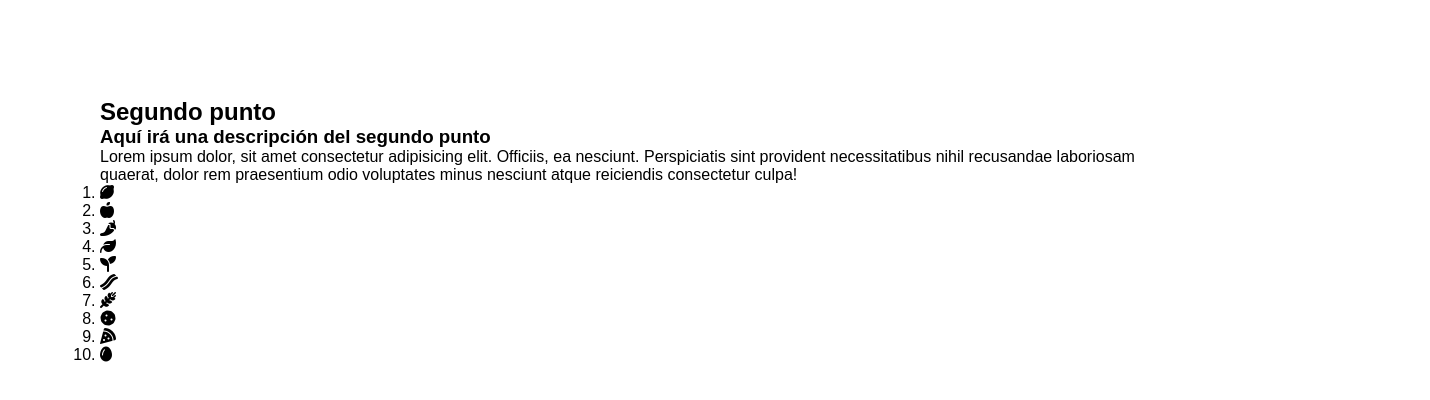
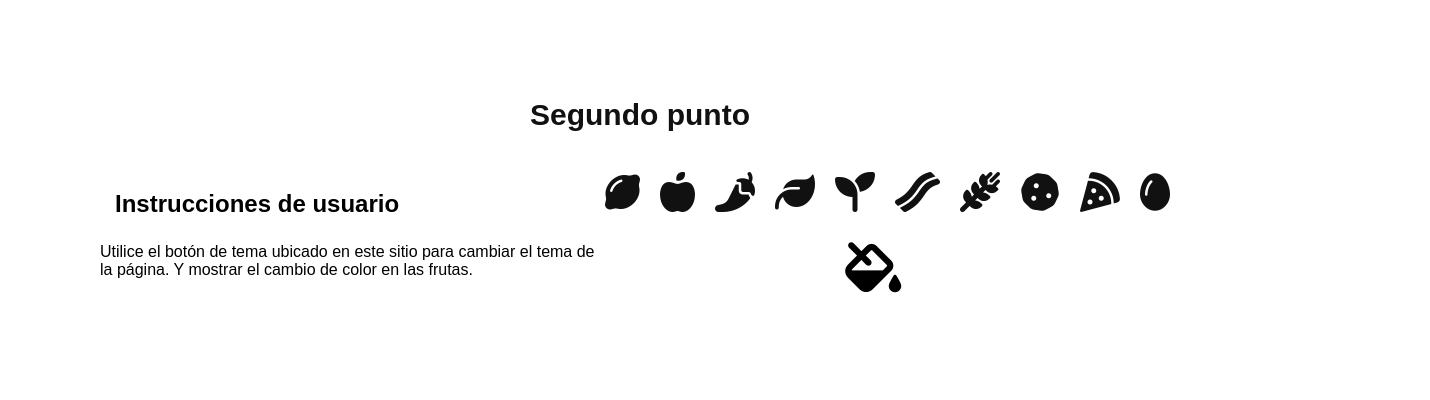
Before and after one commit to aikerary/aikerary.github.io, a plain HTML site: page index.html in a window 1280 px wide. Shown: the part 802-1202 px from the top of the page, 1430 px wide, since content can reach past the window. Drawn offline with Linux system fonts and the light colour scheme.

Commit message:
Avance del punto 2

```diff
--- a/index.html
+++ b/index.html
@@ -9,17 +9,16 @@
     <!-- A basic header -->
     <header>
         <a href="#" class="logo">
-            Proyecto de web
             <figure>
-                <img src="img/logo.png"/>
+                <i class="fa-solid fa-spider"></i>
             </figure>
         </a>
         <nav class="toogle">
             <ul>
-                <li><a href="#">Página principal</a></li>
                 <li><a href="#">Primer punto</a></li>
-                <li><a href="#">Segundo punto</a></li>
-                <li><a href="#">Tercer punto</a></li>
+                <li><a href="#second">Segundo punto</a></li>
+                <li><a href="#">Taller Pseint</a></li>
+                <li><a href="#">Taller Java</a></li>
             </ul>
         </nav>
     </header>
@@ -30,30 +29,37 @@
             <a href="#" class="btn">¡Hey clickéame!</a>
         </div>
     </section>
-    <section class="second">
+    <section class="second" id="second">
         <div class="heading">
             <h2>Segundo punto</h2>
         </div>
         <div class="content">
             <div class="contentBox">
-                <h3>Aquí irá una descripción del segundo punto</h3>
+                <h3>Instrucciones de usuario</h3>
                 <p>
-                    Lorem ipsum dolor, sit amet consectetur adipisicing elit. Officiis, ea nesciunt. Perspiciatis sint provident necessitatibus nihil recusandae laboriosam quaerat, dolor rem praesentium odio voluptates minus nesciunt atque reiciendis consectetur culpa!
+                    Utilice el botón de tema ubicado en este sitio para cambiar el tema de la página.
+                    Y mostrar el cambio de color en las frutas.
                 </p>
-                <ol>
-                    <li class="odd"><i class="fa-solid fa-lemon"></i></li>
-                    <li class="even"><i class="fa-solid fa-apple-whole"></i></li>
-                    <li class="odd"><i class="fa-solid fa-pepper-hot"></i></li>
-                    <li class="even"><i class="fa-solid fa-leaf"></i></li>
-                    <li class="odd"><i class="fa-solid fa-seedling"></i></li>
-                    <li class="even"><i class="fa-solid fa-bacon"></i></li>
-                    <li class="odd"><i class="fa-solid fa-wheat-awn"></i></li>
-                    <li class="even"><i class="fa-solid fa-cookie"></i></li>
-                    <li class="odd"><i class="fa-solid fa-pizza-slice"></i></li>
-                    <li class="even"><i class="fa-solid fa-egg"></i></li>
+            </div>
+            <div class="contentBox exercise2">
+                <ol class="fruits">
+                    <li><i class="fa-solid fa-lemon"></i></li>
+                    <li><i class="fa-solid fa-apple-whole"></i></li>
+                    <li><i class="fa-solid fa-pepper-hot"></i></li>
+                    <li><i class="fa-solid fa-leaf"></i></li>
+                    <li><i class="fa-solid fa-seedling"></i></li>
+                    <li><i class="fa-solid fa-bacon"></i></li>
+                    <li><i class="fa-solid fa-wheat-awn"></i></li>
+                    <li><i class="fa-solid fa-cookie"></i></li>
+                    <li><i class="fa-solid fa-pizza-slice"></i></li>
+                    <li><i class="fa-solid fa-egg"></i></li>
                 </ol>
+                <div class="aligncenter">
+                    <button class="switch" id="switch">
+                        <i class="fa-solid fa-fill-drip"></i>
+                    </button>
+                </div>
             </div>
-        </div>
         <div>
 
         </div>
@@ -106,5 +112,7 @@
             </p>
         </article>
     </section> -->
+    <script src="js/scroll.js"></script>
+    <script src="js/themes.js"></script>
 </body>
 </html>
--- /dev/null
+++ b/js/scroll.js
@@ -0,0 +1,4 @@
+window.addEventListener('scroll', function() {
+    var header = document.querySelector('header');
+    header.classList.toggle('sticky', window.scrollY > 0);
+});
--- /dev/null
+++ b/js/themes.js
@@ -0,0 +1,11 @@
+const btnSwitch=document.querySelector('#switch');
+btnSwitch.addEventListener('click',function(){
+    if (document.body.classList.contains('specialeven')){
+        document.body.classList.remove('specialeven');
+        document.body.classList.add('specialodd');
+    }else if (document.body.classList.contains('specialodd')){
+        document.body.classList.remove('specialodd');
+    }else{
+        document.body.classList.add('specialeven');
+    }
+});
--- a/style.css
+++ b/style.css
@@ -72,16 +72,32 @@ header{
     display: flex;
     justify-content: space-between;
     align-items: center;
+    transition: 0.4s;
+}
+
+header.sticky{
+    background: #fff;
+    padding: 20px 100px;
+    box-shadow: 0px 5px 20px rgba(0,0,0,0.1);
 }
 
 header .logo{
     color:#fff;
-    font-size: 20px;
+    font-size: 80px;
     /* I want an elegant logo here*/
     font-weight: 700;
     text-transform: uppercase;
     text-decoration: none;
     letter-spacing: 2px;
+    transition: .5s;
+}
+
+header.sticky .logo{
+    color: #000;
+}
+
+header .logo:hover{
+    font-size: 100px;
 }
 
 header ul{
@@ -101,3 +117,84 @@ header ul li a{
     text-decoration: none;
     color: #fff;
 }
+
+header.sticky ul li a{
+    color: #000;
+}
+
+.heading{
+    width: 100%;
+    text-align: center;
+    margin-bottom: 30px;
+    color:#111;
+}
+
+.heading h2{
+    font-weight: 700;
+    font-size: 30px;
+}
+
+.content{
+    display: flex;
+    justify-content: space-between;
+    align-items: center;
+}
+
+.contentBox h3{
+    font-size: 24px;
+    margin-bottom: 10px;
+    padding: 15px;
+}
+
+.fruits{
+    width: 100%;
+    display: flex;
+    flex-direction: row;
+    list-style: none;
+    justify-content: space-between;
+    align-items: center;
+}
+.fruits li{
+    position: relative;
+    font-size: 40px;
+    padding: 10px;
+    color: #111;
+    display: flex;
+    justify-content: center;
+    align-items: center;
+    transition: .5s;
+}
+.fruits li:hover{
+    transform: translateY(-20px);
+}
+
+body.specialeven .fruits li:nth-child(even){
+    color: blue;
+}
+
+body.specialodd .fruits li:nth-child(odd){
+    color: blue;
+}
+
+.aligncenter{
+    transform: translateX(250px);
+}
+
+.switch{
+    position: relative;
+    display: flex;
+    justify-content: space-between;
+    align-items: center;
+    margin-top: 20px;
+    cursor: pointer;
+    border: none;
+    background: transparent;
+    font-size: 50px;
+    transition: .5s;
+    outline: none;
+}
+
+.switch:hover{
+    color: darkblue;
+    font-size: 90px;
+}
```
